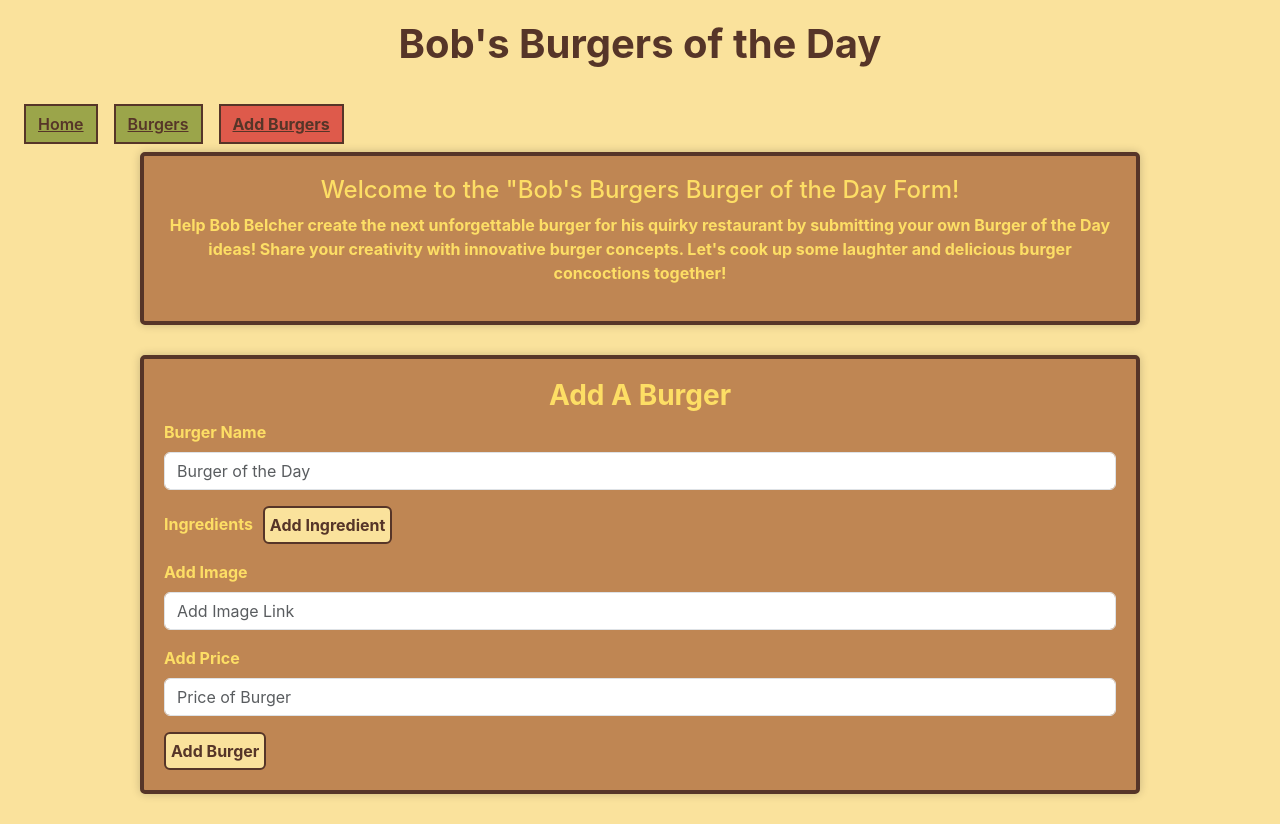
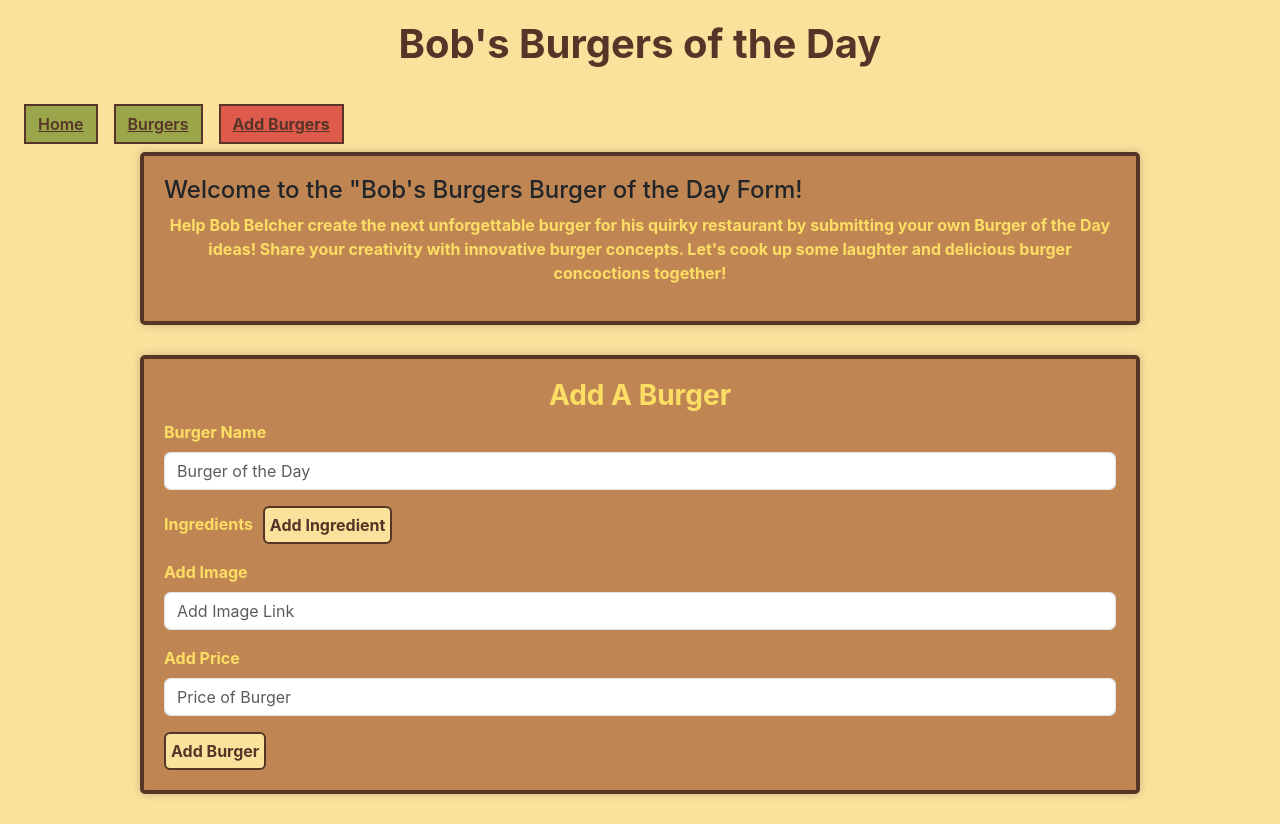
Before and after one commit to jmillamena/Burgers-Of-The-Day, a React (Create React App) app in the folder burger-app/: page /addBurgers in a window 1280 px wide. Built offline with nearby package versions, Linux system fonts and the light colour scheme; data requests are answered from the project's data file.

Commit message:
styles p in intro

```diff
--- a/burger-app/src/components/App.css
+++ b/burger-app/src/components/App.css
@@ -161,8 +161,12 @@
   box-shadow: 0 0 10px rgba(0, 0, 0, 0.2);
   cursor: pointer;
   background-color: #bf8653;
+
+  border: #563528 4px solid;
+}
+
+.burger-of-day-intro p {
   color: #fdde65;
-  border: #563528 4px solid;
   text-align: center !important;
   font-weight: bold !important;
 }
```
